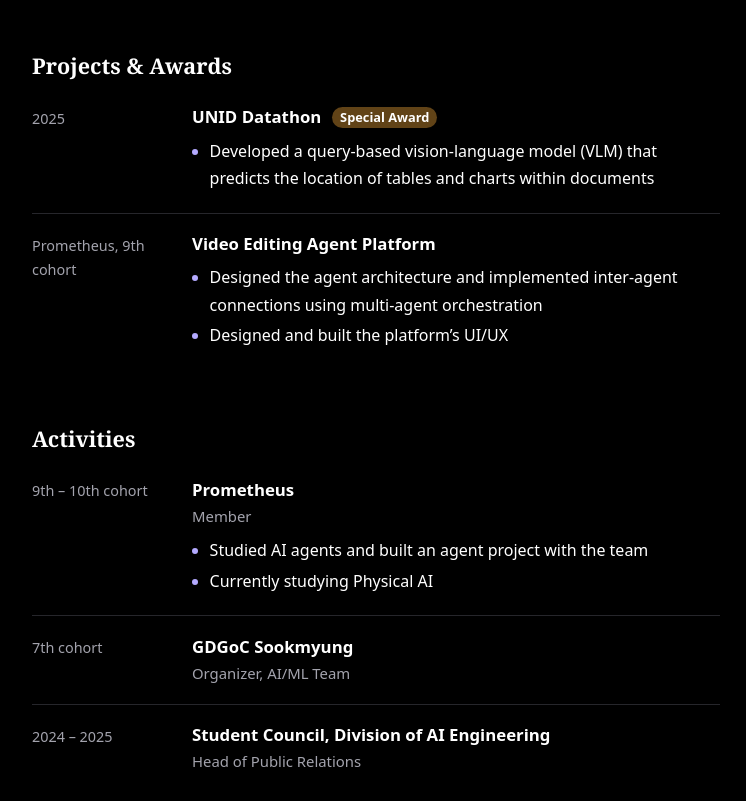
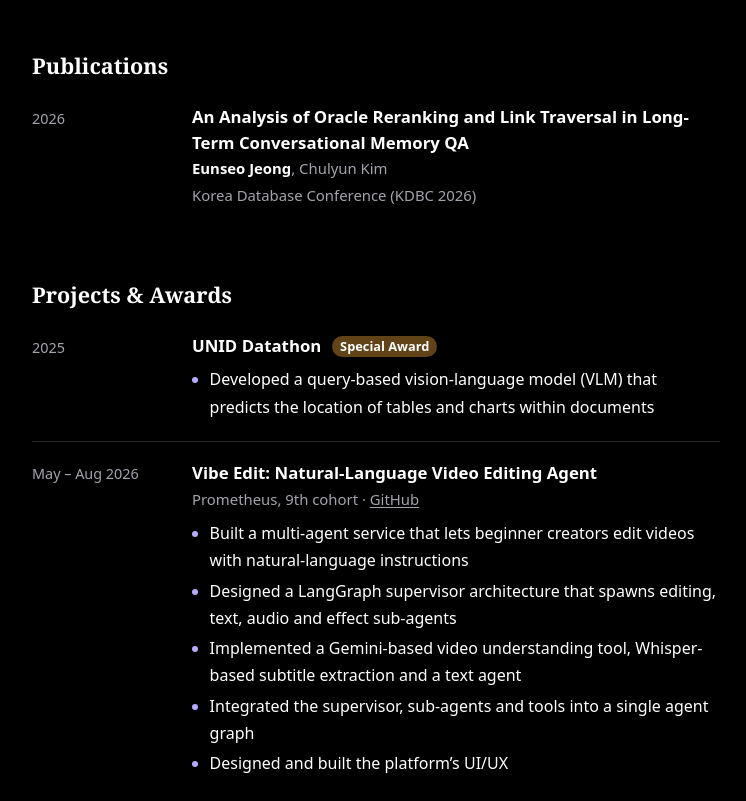
Before and after one commit to eunseo0903/eunseo0903.github.io, a plain HTML site: page index.html in a window 1280 px wide. Shown: the part 1023-1824 px from the top of the page, without its empty margins (264-1010 px from the left). Drawn offline with Linux system fonts and the light colour scheme; a web font is replaced by a local one.

Commit message:
Add publications section and update project details
Added a new publications section with details about a conference paper and updated project details.

```diff
--- a/index.html
+++ b/index.html
@@ -100,6 +100,9 @@
   .now { color: var(--accent); font-weight: 600; }
   h3 { font-size: 1.05rem; font-weight: 600; margin: 0; line-height: 1.5; }
   .role { color: var(--muted); font-size: 0.93rem; margin: 0.1rem 0 0; }
+  .role strong { color: var(--ink); font-weight: 600; }
+  .role a { color: var(--muted); text-decoration: underline; text-underline-offset: 2px; }
+  .role a:hover { color: var(--accent); }
   .award { display: inline-block; margin-left: 0.4rem; font-size: 0.8rem; font-weight: 600; color: var(--ink); background: color-mix(in srgb, var(--warm) 40%, transparent); padding: 0.05rem 0.5rem; border-radius: 999px; vertical-align: 0.1em; }
   ul.points { margin: 0.5rem 0 0; padding-left: 1.1rem; }
   ul.points li { margin: 0.2rem 0; }
@@ -172,6 +175,18 @@
     </div>
   </section>
 
+  <section aria-labelledby="publications">
+    <h2 id="publications">Publications</h2>
+    <div class="entry">
+      <div class="when">2026</div>
+      <div>
+        <h3>An Analysis of Oracle Reranking and Link Traversal in Long-Term Conversational Memory QA</h3>
+        <p class="role"><strong>Eunseo Jeong</strong>, Chulyun Kim</p>
+        <p class="role">Korea Database Conference (KDBC 2026)</p>
+      </div>
+    </div>
+  </section>
+
   <section aria-labelledby="projects">
     <h2 id="projects">Projects &amp; Awards</h2>
     <div class="entry">
@@ -184,11 +199,15 @@
       </div>
     </div>
     <div class="entry">
-      <div class="when">Prometheus, 9th cohort</div>
+      <div class="when">May – Aug 2026</div>
       <div>
-        <h3>Video Editing Agent Platform</h3>
+        <h3>Vibe Edit: Natural-Language Video Editing Agent</h3>
+        <p class="role">Prometheus, 9th cohort &middot; <a href="https://github.com/eunseo0903/2026-1-prometheus-4-team-vibeedit" target="_blank" rel="noopener">GitHub</a></p>
         <ul class="points">
-          <li>Designed the agent architecture and implemented inter-agent connections using multi-agent orchestration</li>
+          <li>Built a multi-agent service that lets beginner creators edit videos with natural-language instructions</li>
+          <li>Designed a LangGraph supervisor architecture that spawns editing, text, audio and effect sub-agents</li>
+          <li>Implemented a Gemini-based video understanding tool, Whisper-based subtitle extraction and a text agent</li>
+          <li>Integrated the supervisor, sub-agents and tools into a single agent graph</li>
           <li>Designed and built the platform&rsquo;s UI/UX</li>
         </ul>
       </div>
@@ -256,7 +275,7 @@
     </dl>
   </section>
 
-  <footer>Last updated Oct 2026</footer>
+  <footer>Last updated Nov 2026</footer>
 </main>
 </body>
 </html>
```
